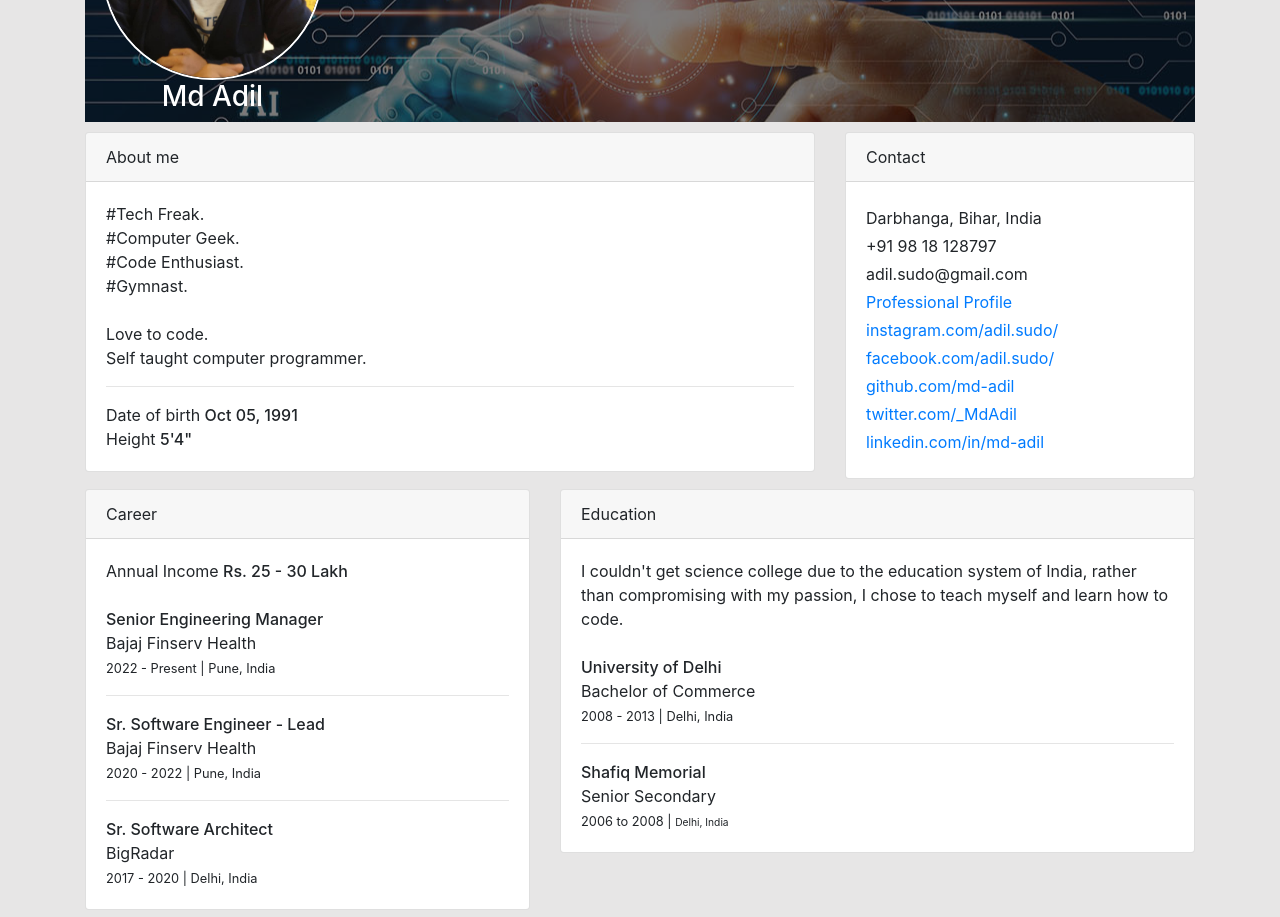
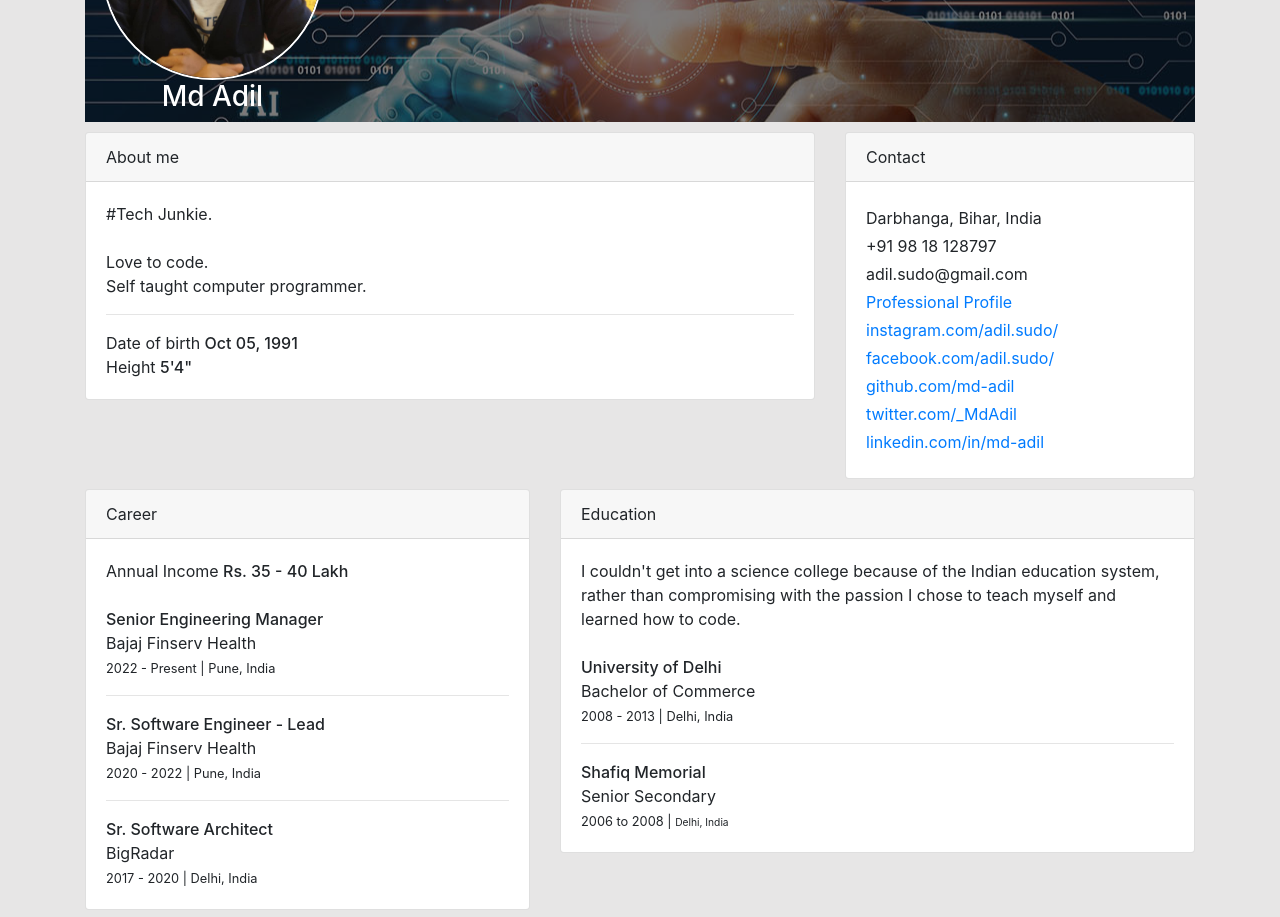
Before and after one commit to md-adil/bio, a website built with Parcel: page index.html in a window 1280 px wide. Shown: the part 173-1090 px from the top of the page. Built offline with nearby package versions, Linux system fonts and the light colour scheme; a web font is replaced by a local one.

Commit message:
changing bio

```diff
--- a/index.html
+++ b/index.html
@@ -30,10 +30,7 @@
                     <div class="card">
                         <div class="card-header">About me</div>
                         <div class="card-body">
-                            <div>#Tech Freak.</div>
-                            <div>#Computer Geek.</div>
-                            <div>#Code Enthusiast.</div>
-                            <div>#Gymnast.</div>
+                            <div>#Tech Junkie.</div>
                             <br />
                             Love to code. <br />
                             Self taught computer programmer.
@@ -66,7 +63,7 @@
                     <div class="card">
                         <div class="card-header">Career</div>
                         <div class="card-body">
-                            <div>Annual Income <strong>Rs. 25 - 30 Lakh</strong></div>
+                            <div>Annual Income <strong>Rs. 35 - 40 Lakh</strong></div>
                             <br />
                             <div>
                                 <strong>Senior Engineering Manager</strong>
@@ -93,8 +90,8 @@
                         <div class="card-header">Education</div>
                         <div class="card-body">
                             <div>
-                                I couldn't get science college due to the education system of India, rather than compromising with my passion, I chose to teach myself and learn how
-                                to code.
+                                I couldn't get into a science college because of the Indian education system, rather than compromising with the passion I chose to teach myself and
+                                learned how to code.
                             </div>
                             <br />
                             <div><strong>University of Delhi</strong></div>
@@ -145,8 +142,5 @@
                 </section>
             </div>
         </div>
-        <script src="https://code.jquery.com/jquery-3.5.1.min.js" integrity="sha256-9/aliU8dGd2tb6OSsuzixeV4y/faTqgFtohetphbbj0=" crossorigin="anonymous"></script>
-        <script src="https://stackpath.bootstrapcdn.com/bootstrap/4.5.2/js/bootstrap.min.js"></script>
-        <script src="./src/main.js"></script>
     </body>
 </html>
--- a/package.json
+++ b/package.json
@@ -25,6 +25,6 @@
     },
     "devDependencies": {
         "cssnano": "^4.1.10",
-        "parcel": "^2.4.0"
+        "parcel": "^2.5.0"
     }
 }
```
Also changed, not shown: docs/index.html (+1 -1 lines), 3 other files.
